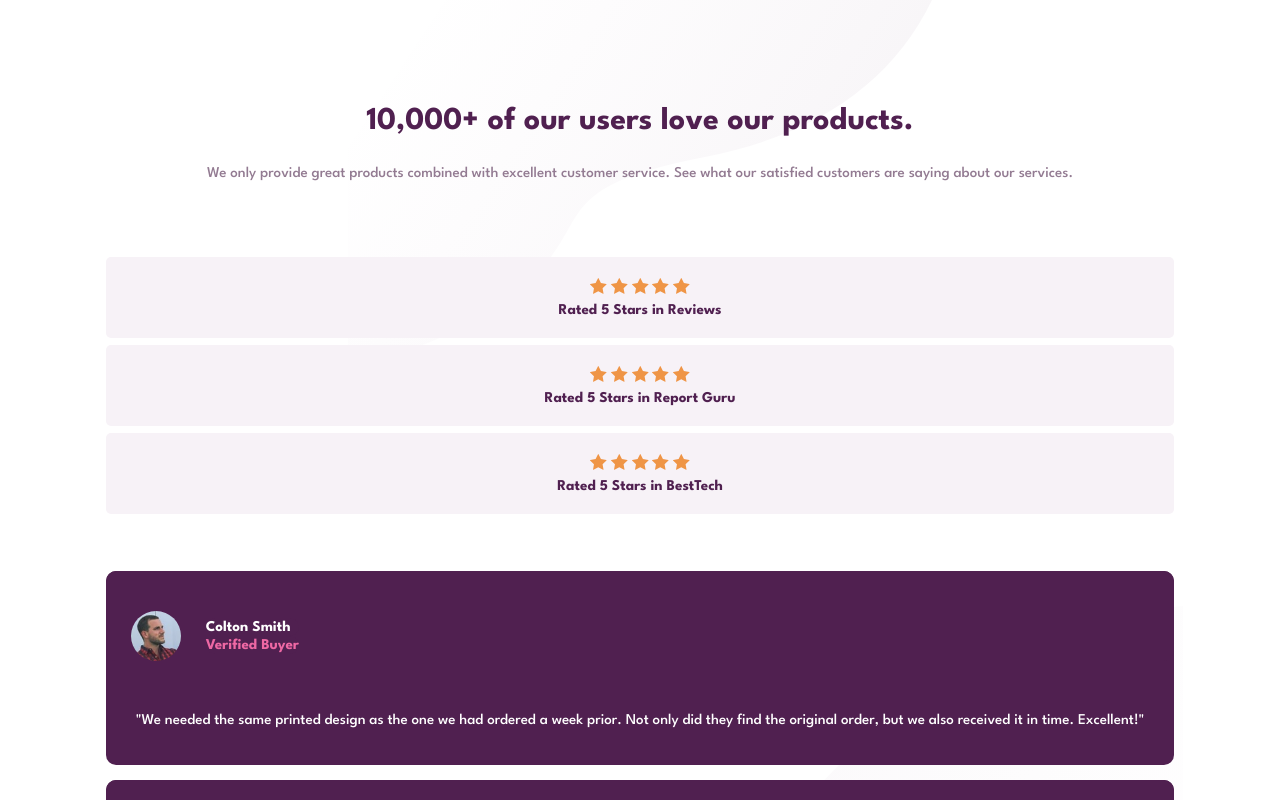
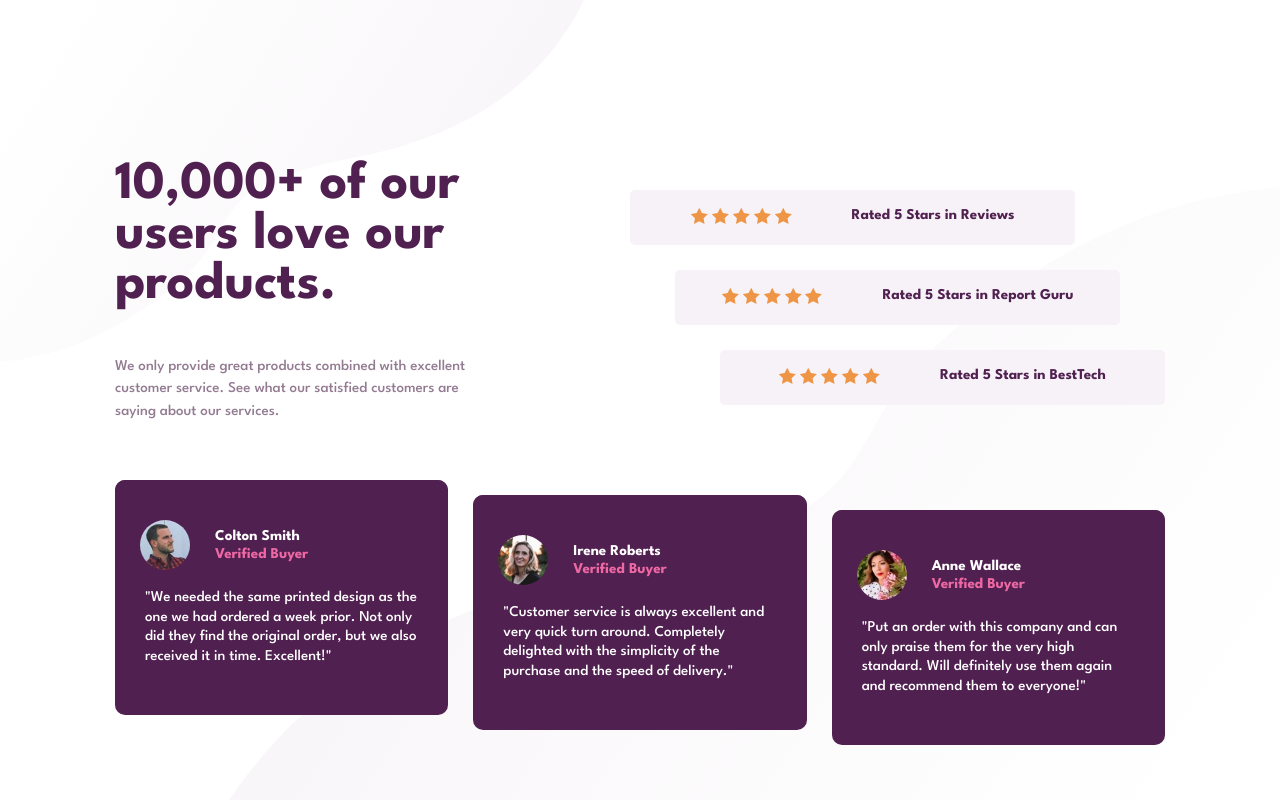
Before and after one commit to lmpko/frontendmentor-social-proof-section-master, a plain HTML site: page index.html in a window 1280 px wide. Shown: the top 800 px of the page. Drawn offline with Linux system fonts and the light colour scheme.

Commit message:
css and html for desktop done

```diff
--- a/app.css
+++ b/app.css
@@ -101,8 +101,83 @@ main{
     width: 3.125rem;
 }
 
-@media (min-width: 1000px){
+@media (min-width: 950px){
     body{
         background-image: url("/images/bg-pattern-top-desktop.svg"), url("/images/bg-pattern-bottom-desktop.svg");
+        background-position: top 0 left 0, bottom 0 right 0;
     }
+
+    main{
+        display: grid;
+        grid-template-rows: 0.5fr 0.5fr;
+        grid-template-columns: 1fr 1fr;
+        grid-template-areas:
+        "overview ratings"
+        "feedback feedback";
+        margin: 7.1875rem;
+    }
+
+    .overview{
+        grid-area: overview;
+    }
+
+    .ratings{
+        grid-area: ratings;
+    }
+
+    .feedback{
+        grid-area: feedback;
+    }
+
+    .feedback{
+        display: flex;
+        flex-direction: row;
+        justify-content: space-between;
+    }
+
+    .feedback p{
+        padding: .1875rem 1.875rem;
+    }
+
+    .feedback .card{
+        width: 20.9375rem;
+        height: 14.6875rem;
+    }
+
+    .feedback .card:nth-child(2){
+        margin: .9375rem 1.5625rem 0 1.5625rem;
+    }
+
+    .feedback .card:nth-child(3){
+        margin-top: 1.875rem;
+    }
+
+    .overview{
+        text-align: start;
+        width: 22.5rem;
+    }
+    .overview h1{
+        font-size: 54px;
+        padding: 0;
+    }
+
+    .ratings div{
+        width: 27.8125rem;
+        flex-direction: row;
+        justify-content: center;
+        margin: 1.5625rem 0;
+    }
+
+    .ratings div span {
+        padding: 0 1.875rem;
+    }
+
+    .ratings div:nth-child(2){
+        margin-left: 2.8125rem;
+    }
+
+    .ratings div:nth-child(3){
+        margin-left: 5.625rem;
+    }
+
 }
--- a/index.html
+++ b/index.html
@@ -68,7 +68,7 @@
         </div>
       </section>
       <section class="feedback">
-        <div>
+        <div class="card">
           <div class="personal">
             <img src="/images/image-colton.jpg" alt="foto">
             <aside>
@@ -82,7 +82,7 @@
             Excellent!"
           </p>
         </div>
-        <div>
+        <div class="card">
           <div class="personal">
             <img src="/images/image-irene.jpg" alt="foto">
             <aside>
@@ -95,7 +95,7 @@
             delighted with the simplicity of the purchase and the speed of delivery."
           </p>
         </div>
-        <div>
+        <div class="card">
           <div class="personal">
             <img src="/images/image-anne.jpg" alt="foto">
             <aside>
```
